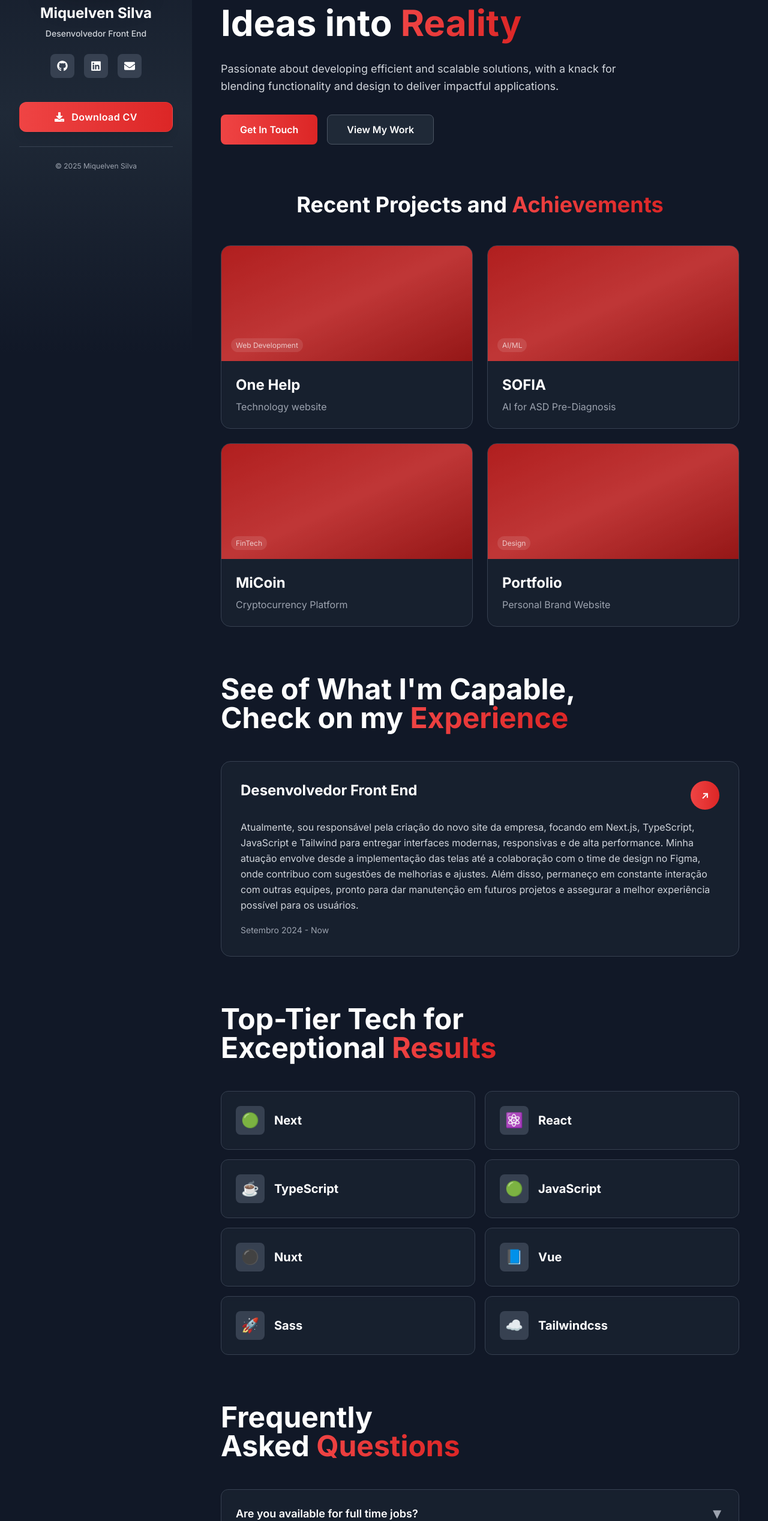
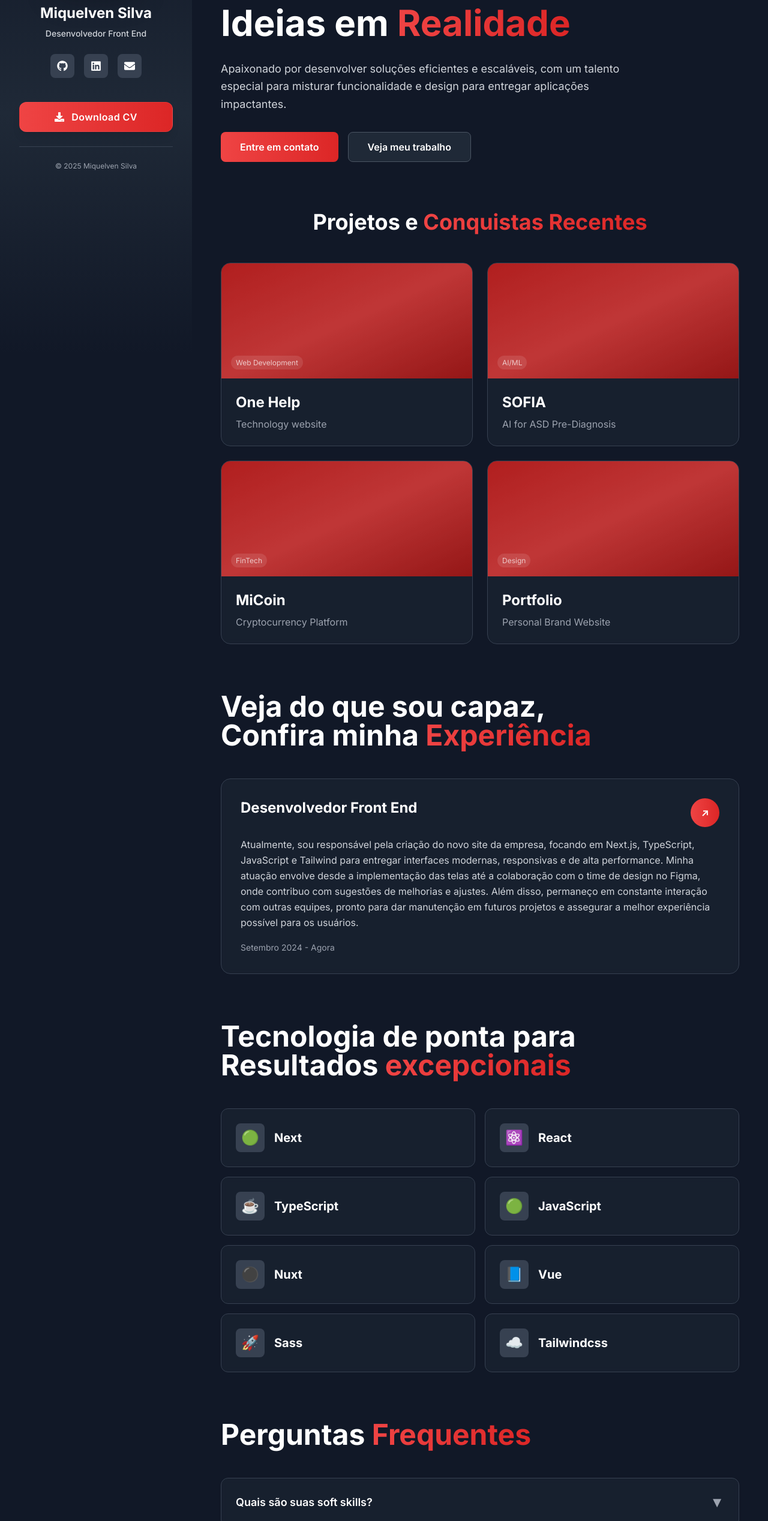
Before and after one commit to miquelven/Portifolio, a React (Vite) app: page / in a window 1280 px wide. Shown: the part 210-2746 px from the top of the page at 60% size. Built offline with nearby package versions, Linux system fonts and the light colour scheme.

Commit message:
refactor: refatoracao para o projeto em portugues

```diff
--- a/src/components/Experience/index.jsx
+++ b/src/components/Experience/index.jsx
@@ -6,7 +6,7 @@ export default function Experience() {
 
       description:
         "Atualmente, sou responsável pela criação do novo site da empresa, focando em Next.js, TypeScript, JavaScript e Tailwind para entregar interfaces modernas, responsivas e de alta performance. Minha atuação envolve desde a implementação das telas até a colaboração com o time de design no Figma, onde contribuo com sugestões de melhorias e ajustes. Além disso, permaneço em constante interação com outras equipes, pronto para dar manutenção em futuros projetos e assegurar a melhor experiência possível para os usuários.",
-      period: "Setembro 2024 - Now",
+      period: "Setembro 2024 - Agora",
       icon: "↗",
     },
   ];
@@ -14,10 +14,10 @@ export default function Experience() {
   return (
     <div>
       <h2 className="text-5xl font-bold text-white mb-4">
-        See of What I'm Capable, <br />
-        Check on my{" "}
+        Veja do que sou capaz, <br />
+        Confira minha{" "}
         <span className="text-transparent bg-clip-text bg-gradient-to-r from-red-500 to-red-600">
-          Experience
+          Experiência
         </span>
       </h2>
 
--- a/src/components/FAQ/index.jsx
+++ b/src/components/FAQ/index.jsx
@@ -5,33 +5,20 @@ export default function FAQ() {
 
   const faqs = [
     {
-      question: "Are you available for full time jobs?",
-      answer: "Yes, I'm currently open to full-time opportunities. I'm looking for challenging projects where I can contribute with my React, Node.js, and TypeScript skills."
+      question: "Quais são suas soft skills?",
+      answer:
+        "Tenho fortes habilidades de comunicação, trabalho bem em equipe, sou proativo na resolução de problemas e tenho experiência com metodologias ágeis como Scrum e Kanban.",
     },
     {
-      question: "What are your soft skills?",
-      answer: "I have strong communication skills, work well in teams, am proactive in problem-solving, and have experience with agile methodologies like Scrum and Kanban."
+      question: "Como você lida com os cronogramas dos projetos?",
+      answer:
+        "Utilizo metodologias ágeis e ferramentas de gestão de projetos para garantir entregas pontuais. Acredito em comunicação clara e atualizações regulares com as partes interessadas.",
     },
     {
-      question: "How do you handle project timelines?",
-      answer: "I use agile methodologies and project management tools to ensure timely delivery. I believe in clear communication and regular updates with stakeholders."
+      question: "Quais são suas linguagens de programação preferidas?",
+      answer:
+        "Minhas linguagens de programação preferidas são JavaScript e TypeScript, pois gosto de desenvolver interfaces e trabalhar com frontend.",
     },
-    {
-      question: "What are your preferred programming languages?",
-      answer: "My main stack includes JavaScript/TypeScript for both frontend and backend, Java for enterprise applications, and I'm always learning new technologies."
-    },
-    {
-      question: "Do you design your own interfaces?",
-      answer: "Yes, I have experience with UI/UX design using tools like Figma. I believe in creating user-centered designs that are both beautiful and functional."
-    },
-    {
-      question: "How you classify your english level?",
-      answer: "I have an intermediate to advanced level of English, sufficient for technical communication, documentation, and international team collaboration."
-    },
-    {
-      question: "Are you a full stack, backend or frontend developer?",
-      answer: "I'm a full-stack developer with strong experience in both frontend (React, TypeScript) and backend (Node.js, Java, Spring Boot) development."
-    }
   ];
 
   const toggleFAQ = (index) => {
@@ -41,8 +28,10 @@ export default function FAQ() {
   return (
     <div>
       <h2 className="text-5xl font-bold text-white mb-12">
-        Frequently <br />
-        Asked <span className="text-transparent bg-clip-text bg-gradient-to-r from-red-500 to-red-600">Questions</span>
+        Perguntas{" "}
+        <span className="text-transparent bg-clip-text bg-gradient-to-r from-red-500 to-red-600">
+          Frequentes
+        </span>
       </h2>
 
       <div className="space-y-4">
@@ -55,10 +44,14 @@ export default function FAQ() {
               onClick={() => toggleFAQ(index)}
               className="w-full p-6 text-left flex justify-between items-center hover:bg-gray-700/30 transition-colors duration-300"
             >
-              <span className="text-white font-semibold text-lg">{faq.question}</span>
-              <span className="text-2xl text-gray-400 transform transition-transform duration-300 ${
+              <span className="text-white font-semibold text-lg">
+                {faq.question}
+              </span>
+              <span
+                className="text-2xl text-gray-400 transform transition-transform duration-300 ${
                 openFAQ === index ? 'rotate-180' : ''
-              }">
+              }"
+              >
                 ▼
               </span>
             </button>
--- a/src/components/RecentProjects/index.jsx
+++ b/src/components/RecentProjects/index.jsx
@@ -5,36 +5,38 @@ export default function RecentProjects() {
       title: "One Help",
       subtitle: "Technology website",
       image: "/api/placeholder/400/300",
-      category: "Web Development"
+      category: "Web Development",
     },
     {
       id: 2,
       title: "SOFIA",
       subtitle: "AI for ASD Pre-Diagnosis",
       image: "/api/placeholder/400/300",
-      category: "AI/ML"
+      category: "AI/ML",
     },
     {
       id: 3,
       title: "MiCoin",
       subtitle: "Cryptocurrency Platform",
       image: "/api/placeholder/400/300",
-      category: "FinTech"
+      category: "FinTech",
     },
     {
       id: 4,
       title: "Portfolio",
       subtitle: "Personal Brand Website",
       image: "/api/placeholder/400/300",
-      category: "Design"
-    }
+      category: "Design",
+    },
   ];
 
   return (
     <div>
       <h2 className="text-4xl font-bold text-white mb-12 text-center">
-        Recent Projects
-        and <span className="text-transparent bg-clip-text bg-gradient-to-r from-red-500 to-red-600">Achievements</span>
+        Projetos e{" "}
+        <span className="text-transparent bg-clip-text bg-gradient-to-r from-red-500 to-red-600">
+          Conquistas Recentes
+        </span>
       </h2>
 
       <div className="grid grid-cols-2 gap-6 mt-12">
@@ -52,7 +54,9 @@ export default function RecentProjects() {
               </div>
             </div>
             <div className="p-6">
-              <h3 className="text-2xl font-bold text-white mb-2">{project.title}</h3>
+              <h3 className="text-2xl font-bold text-white mb-2">
+                {project.title}
+              </h3>
               <p className="text-gray-400">{project.subtitle}</p>
             </div>
           </div>
--- a/src/components/TechStack/index.jsx
+++ b/src/components/TechStack/index.jsx
@@ -13,10 +13,10 @@ export default function TechStack() {
   return (
     <div>
       <h2 className="text-5xl font-bold text-white mb-4">
-        Top-Tier Tech for <br />
-        Exceptional{" "}
+        Tecnologia de ponta para <br />
+        Resultados{" "}
         <span className="text-transparent bg-clip-text bg-gradient-to-r from-red-500 to-red-600">
-          Results
+          excepcionais
         </span>
       </h2>
 
--- a/src/pages/App.jsx
+++ b/src/pages/App.jsx
@@ -38,23 +38,23 @@ function App() {
           <section className="mb-20 pt-12">
             <div className="max-w-4xl">
               <h1 className="text-6xl font-bold text-white mb-6 leading-tight">
-                Transforming Your <br />
-                Ideas into{" "}
+                Transformando suas <br />
+                Ideias em{" "}
                 <span className="text-transparent bg-clip-text bg-gradient-to-r from-red-500 to-red-600">
-                  Reality
+                  Realidade
                 </span>
               </h1>
               <p className="text-gray-300 text-lg mb-8 max-w-2xl leading-relaxed">
-                Passionate about developing efficient and scalable solutions,
-                with a knack for blending functionality and design to deliver
-                impactful applications.
+                Apaixonado por desenvolver soluções eficientes e escaláveis, com
+                um talento especial para misturar funcionalidade e design para
+                entregar aplicações impactantes.
               </p>
               <div className="flex gap-4">
                 <button className="bg-gradient-to-r from-red-500 to-red-600 hover:from-red-600 hover:to-red-700 text-white font-semibold py-3 px-8 rounded-lg transition-all duration-300 transform hover:scale-105">
-                  Get In Touch
+                  Entre em contato
                 </button>
                 <button className="bg-gray-800 hover:bg-gray-700 text-white font-semibold py-3 px-8 rounded-lg transition-all duration-300 border border-gray-600">
-                  View My Work
+                  Veja meu trabalho
                 </button>
               </div>
             </div>
```
Also changed, not shown: src/components/Contact/index.jsx (+31 -16 lines).
